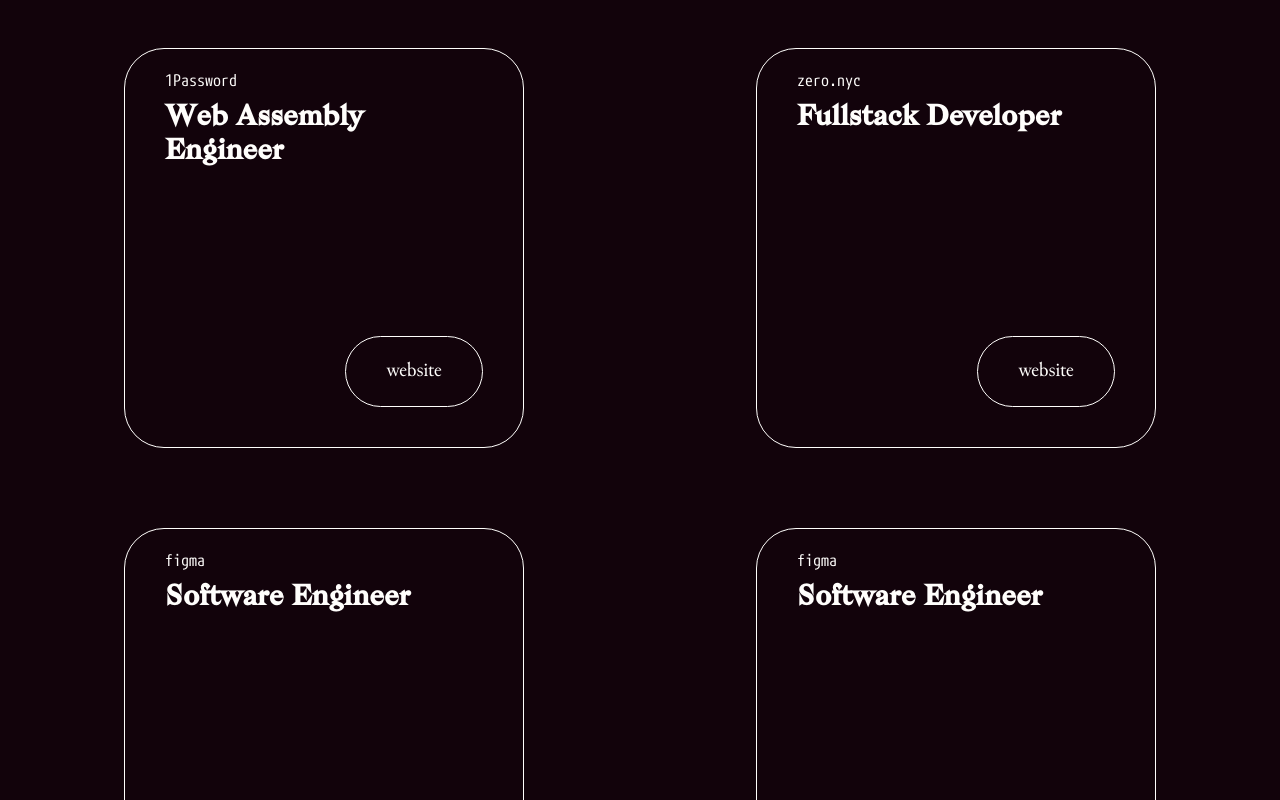
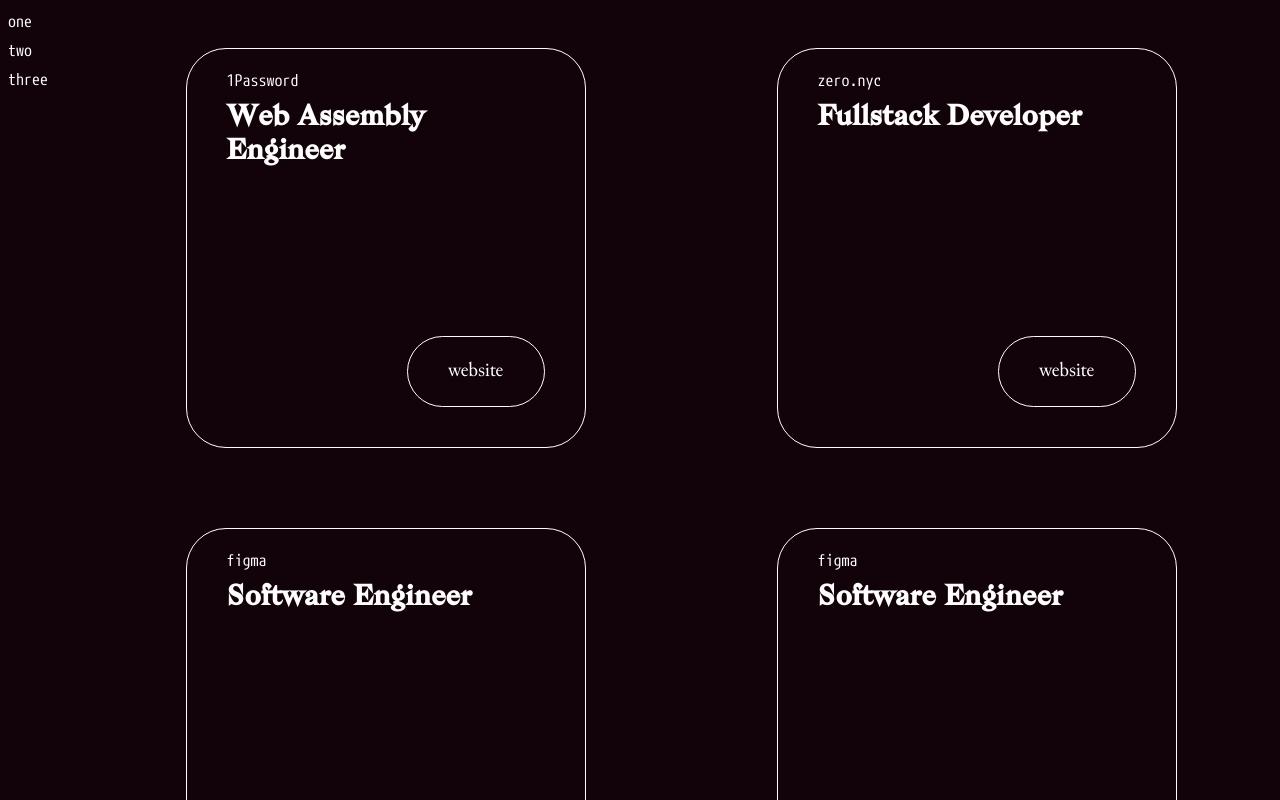
Before and after one commit to ggggabe/jobbies, a React (Create React App) app: page / in a window 1280 px wide. Shown: the top 800 px of the page. Built offline with nearby package versions, Linux system fonts and the light colour scheme.

Commit message:
Model, container, and component simplification and additions + addition of sidebar

```diff
--- a/src/App.js
+++ b/src/App.js
@@ -1,7 +1,23 @@
-import { JobCards } from './components'
+/* * * * * * * * * * * * * *
+ *
+ * PATH: src/App.js
+ *
+ * * * * * * * * * * * * * */
+
+import { JobCards, HorizontalContainer, VerticalContainer } from './components'
+import { MenuProvider } from './contexts'
+
+const menu = ['one', 'two', 'three'].map( (label, index) => ({ label, index }))
 
 const App = () => {
   return (
+    <HorizontalContainer>
+      <VerticalContainer style={{
+        width: 200,
+      }}>
+        <MenuProvider menu={menu} />
+      </VerticalContainer>
+
       <div style={{
         display: 'flex',
         flexWrap: 'wrap',
@@ -9,6 +25,7 @@ const App = () => {
       }}>
         <JobCards />
       </div>
+    </HorizontalContainer>
   );
 }
 
--- a/src/components/JobCard.js
+++ b/src/components/Job.js
@@ -17,17 +17,13 @@ const JobCard = ({model}) => {
       justifyContent: 'space-between'
     }}>
       <CardHeader meta={company} header={role} />
-
-      <Button label='website' fn={() => window.open(url, '_blank')} style={{
-        alignSelf: 'flex-end'
-      }}/>
+      <Button label='website' fn={() => window.open(url, '_blank')} style={{ alignSelf: 'flex-end' }} />
     </Card>
   )
 }
 
 export const JobCards = () => {
   const jobs = useContext(JobsContext)
-  console.log(jobs)
 
   return <>
     {jobs.map( (job, index) => <JobCard key={index} model={JobModel.makeModel(job)} /> )}
--- /dev/null
+++ b/src/components/Menu.js
@@ -0,0 +1,37 @@
+/* * * * * * * * * * * * * *
+ *
+ * PATH: src/components/Menu.js
+ *
+ * * * * * * * * * * * * * */
+
+import { useContext } from 'react'
+import { MenuContext } from '../contexts'
+import { MenuModel } from '../models'
+
+export const MenuItem = ({
+  label,
+  onClick,
+  style
+}) => {
+  const { state: { currentOption } , dispatch } = useContext(MenuContext)
+
+  return (
+    <div style={{
+      cursor: 'pointer',
+      ...style
+    }} onClick={e => {
+      e.preventDefault()
+      dispatch({
+        type: MenuModel.SELECT,
+        payload: label
+      })
+      onClick(e)
+    }}>
+      <code style={{
+        color: currentOption === label ? '#ff3366' : 'inherit'
+      }}>
+        {label}
+      </code>
+    </div>
+  )
+}
--- a/src/components/containers.js
+++ b/src/components/containers.js
@@ -1,3 +1,29 @@
+/* * * * * * * * * * * * * *
+ *
+ * PATH: src/components/containers.js
+ *
+ * * * * * * * * * * * * * */
+
+export const VerticalContainer = ({children, style}) => (
+  <div style={{
+    display: 'flex',
+    flexFlow: 'column',
+    ...style
+  }}>
+    {children}
+  </div>
+)
+
+export const HorizontalContainer = ({children, style}) => (
+  <div style={{
+    display: 'flex',
+    flexFlow: 'row',
+    ...style
+  }}>
+    {children}
+  </div>
+)
+
 export const Card = ({style, children}) => (
   <div className='rounded' style={{
     width: 400,
@@ -11,18 +37,16 @@ export const Card = ({style, children}) => (
 )
 
 export const CardHeader = ({meta, header, style}) => (
-  <div style={{
-    display: 'flex',
-    flexFlow: 'column',
+  <VerticalContainer style={{
+    cursor: 'pointer',
     ...style,
-    cursor: 'pointer'
   }}>
     <code style={{
       marginBottom: '10px',
     }}>{meta}</code>
 
     <h1>{header}</h1>
-  </div>
+  </VerticalContainer>
 )
 
 export const Button = ({
--- a/src/components/index.js
+++ b/src/components/index.js
@@ -1 +1,3 @@
-export * from './JobCard'
+export * from './Job'
+export * from './Menu'
+export * from './containers'
--- a/src/contexts.js
+++ b/src/contexts.js
@@ -1,6 +1,16 @@
 import {
-  createContext
+  createContext,
+  useReducer
 } from 'react'
+
+import {
+  MenuModel,
+  MenuItemModel,
+} from './models'
+
+import {
+  MenuItem
+} from './components'
 
 export const JobsContext = createContext([
   {
@@ -29,3 +39,18 @@ export const JobsContext = createContext([
     url: 'https://www.sketch.com/jobs/frontend-developer/'
   }
 ])
+
+
+export const MenuContext = createContext(MenuModel.initialState)
+
+export const MenuProvider = ({children, menu}) => {
+  const value = MenuModel.getProviderValue(...useReducer(MenuModel.reducer, MenuModel.initialState))
+
+  return (
+    <MenuContext.Provider value={value}>
+      {
+        menu.map( (data, index) => <MenuItem {...MenuItemModel.getProps(data)}/>)
+      }
+    </MenuContext.Provider>
+  )
+}
--- a/src/models/index.js
+++ b/src/models/index.js
@@ -1 +1,2 @@
 export * from './jobs'
+export * from './menu'
--- a/src/models/jobs.js
+++ b/src/models/jobs.js
@@ -1,7 +1,6 @@
 
 export class JobModel {
   constructor (data) {
-    console.log(data)
     const {
       company,
       role,
--- /dev/null
+++ b/src/models/menu.js
@@ -0,0 +1,73 @@
+/* * * * * * * * * * * * * *
+ *
+ * PATH: src/models/menu.js
+ *
+ * * * * * * * * * * * * * */
+
+export class MenuItemModel {
+  constructor (data) {
+    const {
+      label,
+      index,
+      fn = () => {}
+    } = data
+
+    Object.assign(this, {
+      label,
+      index,
+      fn
+    })
+  }
+
+  static makeModel(data) {
+    if (data instanceof MenuItemModel ) return data
+
+    return new MenuItemModel(data)
+  }
+
+  static getProps(data) {
+    const {
+      label,
+      index,
+      fn
+    } = MenuItemModel.makeModel(data)
+
+    return {
+      label,
+      key: index,
+      onClick: e => {
+        fn()
+      }
+    }
+  }
+}
+
+export class MenuModel {
+  static initialState(opt = '') {
+    return {
+      currentOption: opt
+    }
+  }
+
+  static reducer (state, action) {
+    const { type, payload } = action
+
+    switch (type) {
+      case MenuModel.SELECT:
+        return { ...state, currentOption: payload }
+      default:
+        throw new Error()
+    }
+  }
+
+  static getProviderValue (state, dispatch) {
+    return {
+      state,
+      dispatch
+    }
+  }
+
+  get SELECT() {
+    return 'select menu option'
+  }
+}
```
Also changed, not shown: src/sugar.js (added, +19 -0 lines). Lines whose indentation alone changed are shown as unchanged.
